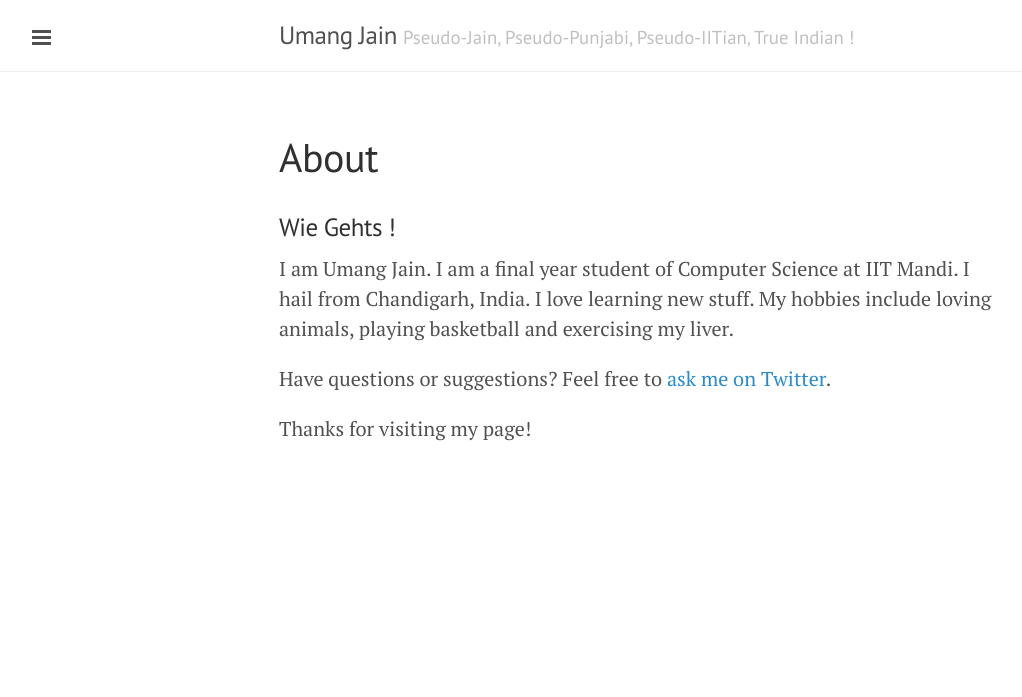
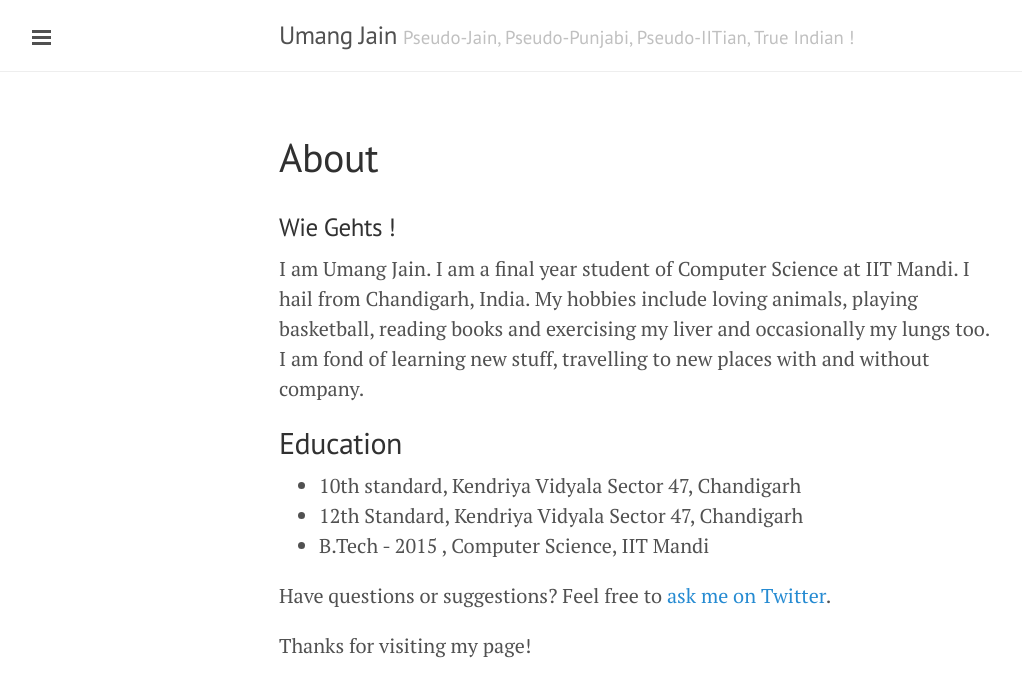
Before and after one commit to umang94/umang94.github.com, a Jekyll site: the page built from about.md, in a window 1280 px wide. Shown: the top 697 px of the page, without its empty margins (1-1023 px from the left). Built offline with Jekyll 4.4.1, drawn with Linux system fonts in a browser that asks for light colours; Markdown is read by kramdown in place of the engine named in the settings.

Commit message:
Finalised changes to about.me file

```diff
--- a/about.md
+++ b/about.md
@@ -13,8 +13,13 @@ title: About
 
 ###Wie Gehts !
 
-I am Umang Jain. I am a final year student of Computer Science at IIT Mandi. I hail from Chandigarh, India. I love learning new stuff. My hobbies include loving animals, playing basketball and exercising my liver.
+I am Umang Jain. I am a final year student of Computer Science at IIT Mandi. I hail from Chandigarh, India. My hobbies include loving animals, playing basketball, reading books and exercising my liver and occasionally my lungs too. I am fond of learning new stuff, travelling to new places with and without company.
 
+## Education
+
+* 10th standard, Kendriya Vidyala Sector 47, Chandigarh
+* 12th Standard, Kendriya Vidyala Sector 47, Chandigarh
+* B.Tech - 2015 , Computer Science, IIT Mandi
 
 Have questions or suggestions? Feel free to [ask me on Twitter](https://twitter.com/theumangjain).
 
```
